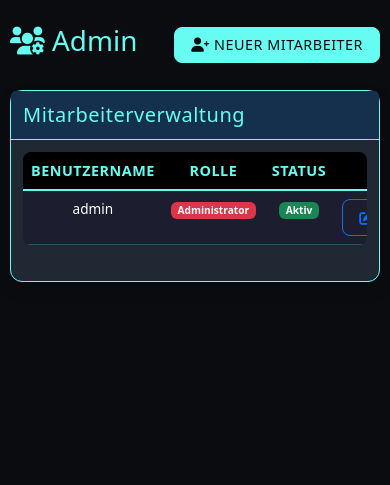
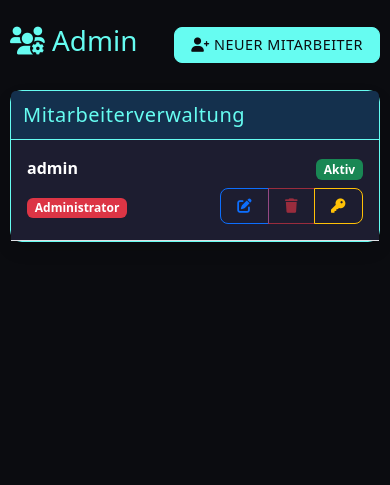
Before and after one commit to Lightmaker777/FORTUNA_ELECTRO, a Flask app: page /admin/users in a window 390 px wide. Shown: the part 68-553 px from the top of the page. Run offline with Flask 3, Linux system fonts and the light colour scheme; a user stored in the database is signed in; data comes from the database, SQL or seed files in the repository.

Commit message:
admin  view  update

```diff
--- a/app/templates/admin/users.html
+++ b/app/templates/admin/users.html
@@ -13,10 +13,57 @@
     <div class="card-header" style="background-color: #14304d; color: var(--accent)">
         <h5 class="mb-0">Mitarbeiterverwaltung</h5>
     </div>
-    <div class="card-body">
+    <div class="card-body p-0">
         {% if users %}
-        <div class="table-responsive">
-            <table class="table table-hover text-center">
+        <!-- Mobile-friendly list view (visible only on small screens) -->
+        <div class="d-md-none">
+            {% for user in users %}
+            <div class="user-card p-3 border-bottom" style="background-color: #1d1d30;">
+                <div class="d-flex justify-content-between align-items-center mb-2">
+                    <span style="color: white; font-weight: bold;">{{ user.username }}</span>
+                    <div>
+                        {% if user.is_active %}
+                        <span class="badge bg-success">Aktiv</span>
+                        {% else %}
+                        <span class="badge bg-secondary">Inaktiv</span>
+                        {% endif %}
+                    </div>
+                </div>
+
+                <div class="d-flex justify-content-between align-items-center">
+                    <div>
+                        {% if user.role == 'admin' %}
+                        <span class="badge bg-danger">Administrator</span>
+                        {% else %}
+                        <span class="badge bg-info">Installateur</span>
+                        {% endif %}
+                    </div>
+
+                    <div class="btn-group">
+                        <button type="button" class="btn btn-sm btn-outline-primary"
+                                onclick="editUser('{{ user.id }}', '{{ user.username }}', {{ 'true' if user.role == 'admin' else 'false' }}, {{ 'true' if user.is_active else 'false' }})">
+                            <i class="fas fa-edit"></i>
+                        </button>
+                        <button type="button" class="btn btn-sm btn-outline-danger"
+                                {% if user.id == current_user.id %}disabled{% endif %}
+                                data-bs-toggle="modal" data-bs-target="#deleteUserModal"
+                                data-user-id="{{ user.id }}" data-username="{{ user.username }}">
+                            <i class="fas fa-trash"></i>
+                        </button>
+                        <button type="button" class="btn btn-sm btn-outline-warning"
+                                data-bs-toggle="modal" data-bs-target="#resetPasswordModal"
+                                data-user-id="{{ user.id }}" data-username="{{ user.username }}">
+                            <i class="fas fa-key"></i>
+                        </button>
+                    </div>
+                </div>
+            </div>
+            {% endfor %}
+        </div>
+
+        <!-- Traditional table (visible only on medium and larger screens) -->
+        <div class="table-responsive d-none d-md-block">
+            <table class="table table-hover text-center mb-0">
                 <thead>
                     <tr>
                         <th class="text-center">Benutzername</th>
@@ -43,8 +90,8 @@
                             <span class="badge bg-secondary">Inaktiv</span>
                             {% endif %}
                         </td>
-                        <td class="text-center" style="background-color:  #1d1d30">
-                            <div class="btn-group" style="background-color: #1d1d30">
+                        <td class="text-center" style="background-color: #1d1d30">
+                            <div class="btn-group">
                                 <button type="button" class="btn btn-sm btn-outline-primary"
                                         onclick="editUser('{{ user.id }}', '{{ user.username }}', {{ 'true' if user.role == 'admin' else 'false' }}, {{ 'true' if user.is_active else 'false' }})">
                                     <i class="fas fa-edit"></i>
@@ -68,7 +115,7 @@
             </table>
         </div>
         {% else %}
-        <div class="alert alert-info">
+        <div class="alert alert-info m-3">
             <i class="fas fa-info-circle"></i> Keine Mitarbeiter gefunden.
         </div>
         {% endif %}
```
